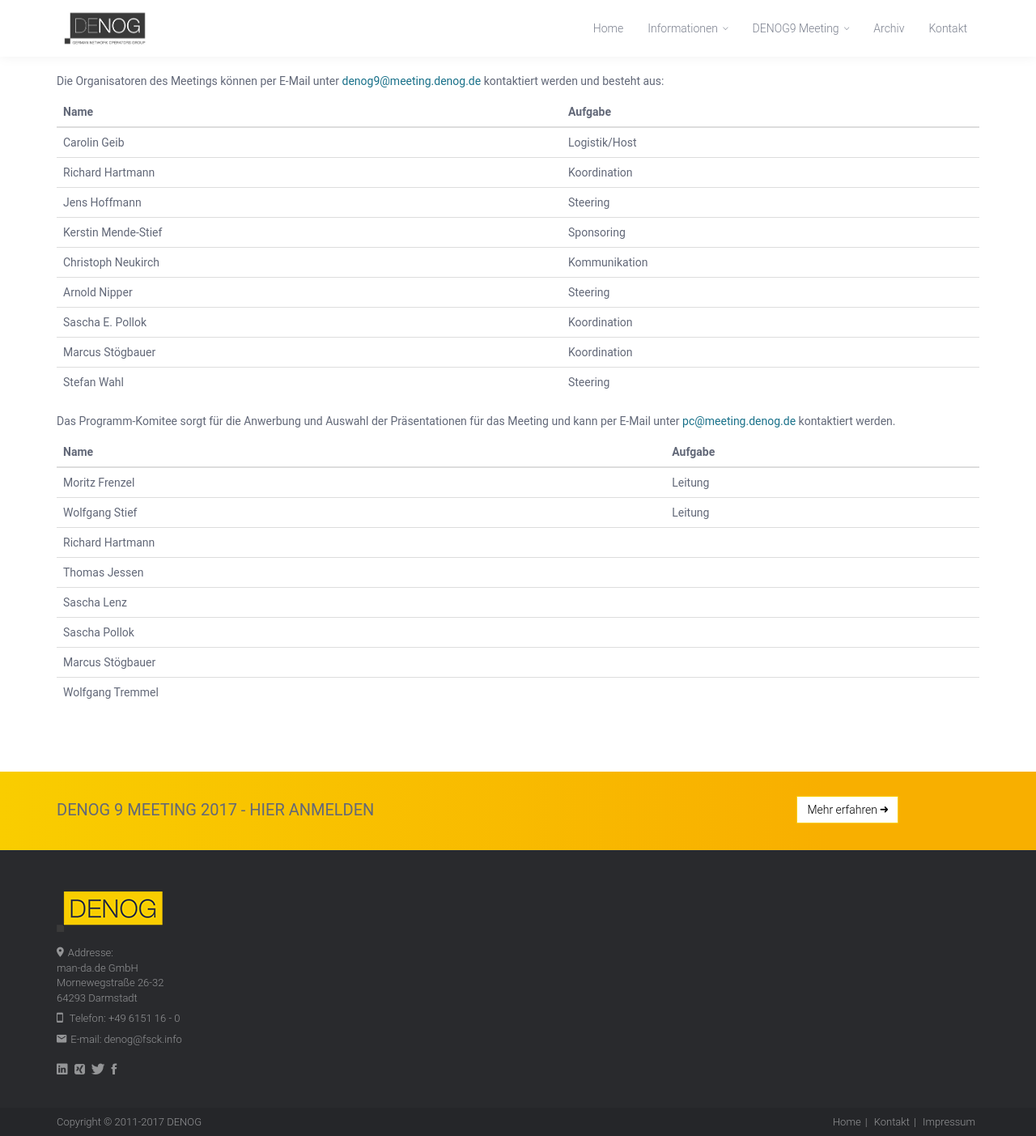
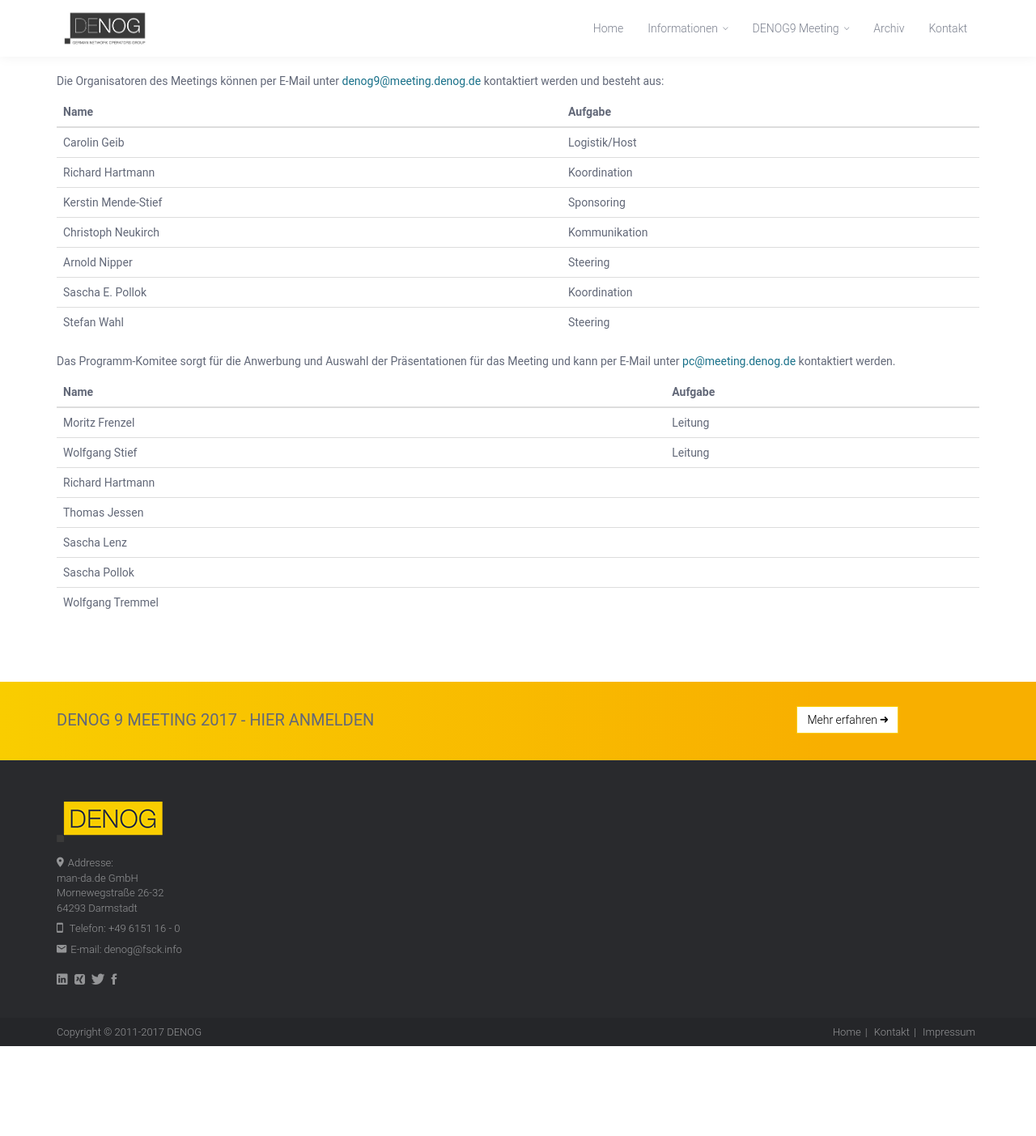
Before and after one commit to denog/denog.github.io, a Jekyll site: the page built from de/organisation.md, in a window 1280 px wide. Shown: the whole page at 81% size. Built offline with Jekyll 4.4.1, drawn with Linux system fonts in a browser that asks for light colours; some web fonts are replaced; after the commit the page ends 1292 px from its top, so only the background shows below that.

Commit message:
Fixed Issues

```diff
--- a/de/organisation.md
+++ b/de/organisation.md
@@ -10,12 +10,10 @@
 |-
 | Carolin Geib | Logistik/Host |
 | Richard Hartmann | Koordination |
-| Jens Hoffmann |	Steering |
 | Kerstin Mende-Stief |	Sponsoring |
 | Christoph Neukirch | Kommunikation |
 | Arnold Nipper |	Steering |
 | Sascha E. Pollok | Koordination |
-| Marcus Stögbauer | Koordination |
 | Stefan Wahl |	Steering |
 
 Das Programm-Komitee sorgt für die Anwerbung und Auswahl der Präsentationen für das Meeting und kann per E-Mail unter [pc@meeting.denog.de](mailto:pc@meeting.denog.de) kontaktiert werden.
@@ -29,5 +27,4 @@
 | Thomas Jessen |
 | Sascha Lenz |
 | Sascha Pollok |
-| Marcus Stögbauer |
 | Wolfgang Tremmel |
```
Also changed, not shown: de/index.md (+1 -0 lines), images/sponsoren2017/globalways.jpg (added).
